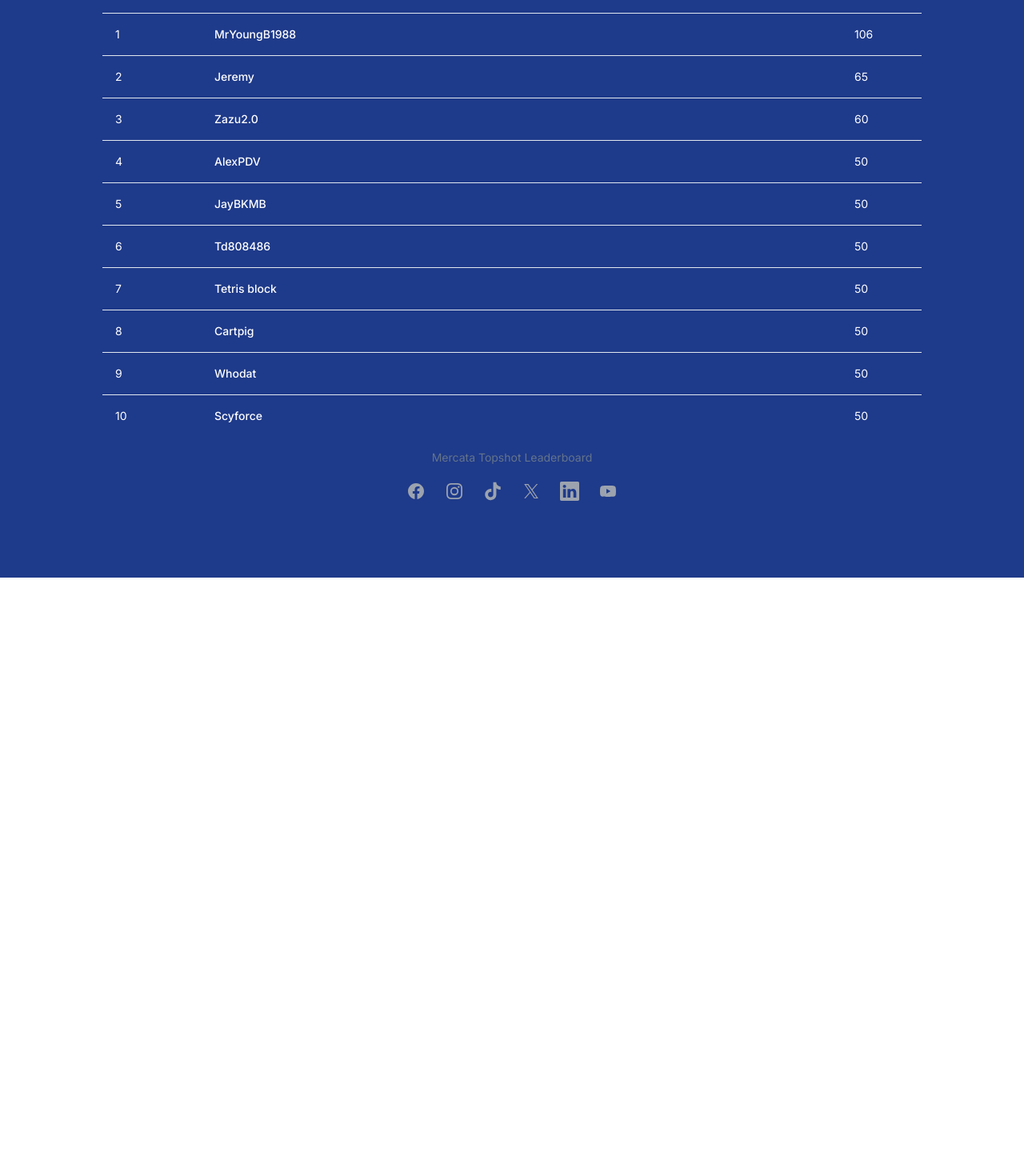
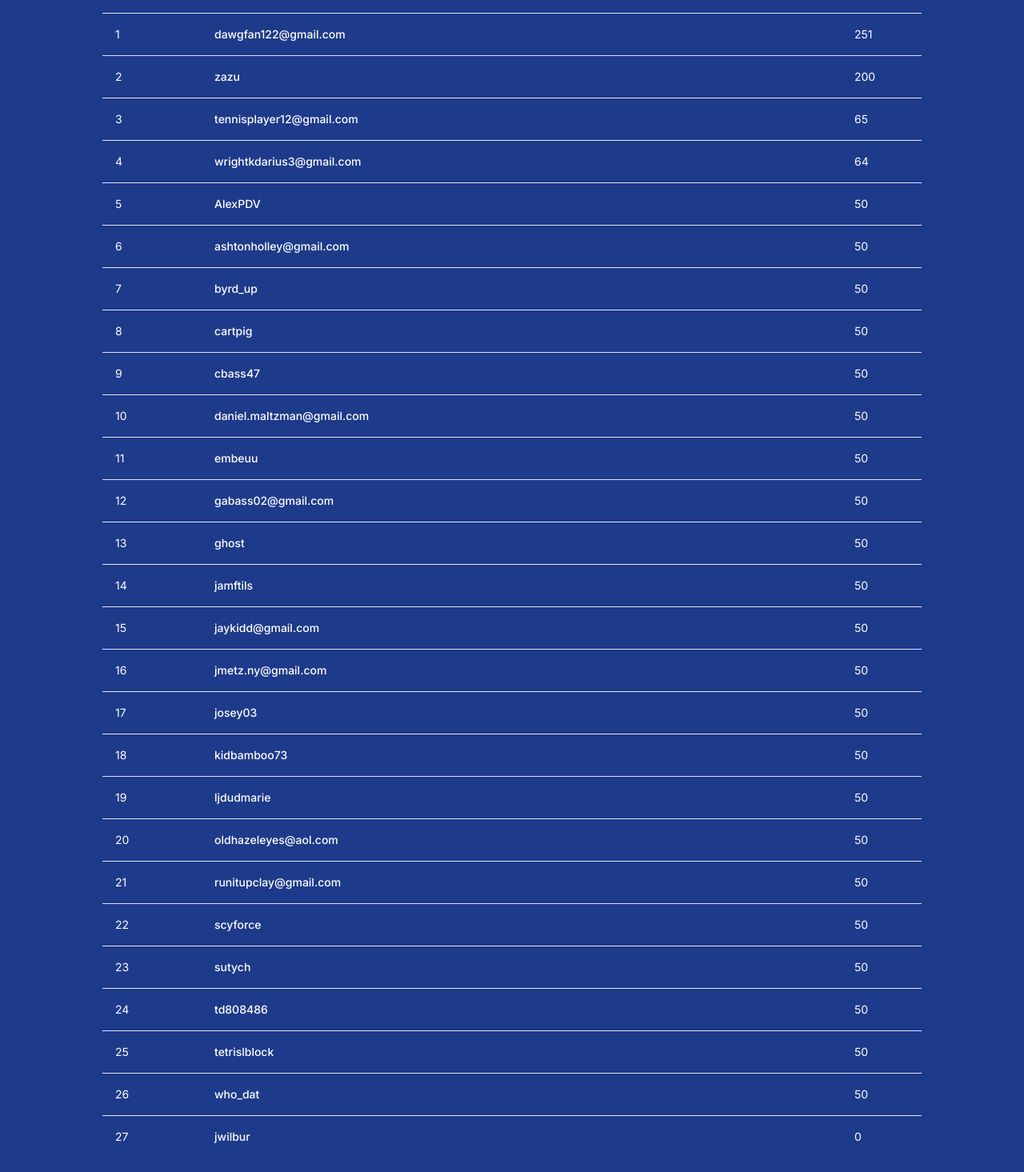
Before and after one commit to michaelbtan/topshot-leaderboard, a Next.js app in the folder topshot-leaderboard/: page / in a window 1280 px wide. Shown: the part 440-1905 px from the top of the page at 80% size. Before the commit the page ends 1162 px from the top, so only its background shows below. Built offline with nearby package versions, Linux system fonts and the light colour scheme.

Commit message:
updated scores

```diff
--- a/topshot-leaderboard/src/app/page.tsx
+++ b/topshot-leaderboard/src/app/page.tsx
@@ -11,16 +11,33 @@ import {
 import Footer from "@/components/footer";
 
 const data = [
-  { id: 1, name: "MrYoungB1988", strats: 106 },
-  { id: 2, name: "Jeremy", strats: 65 },
-  { id: 3, name: "Zazu2.0", strats: 60 },
-  { id: 4, name: "AlexPDV", strats: 50 },
-  { id: 5, name: "JayBKMB", strats: 50 },
-  { id: 6, name: "Td808486", strats: 50 },
-  { id: 7, name: "Tetris block", strats: 50 },
-  { id: 8, name: "Cartpig", strats: 50 },
-  { id: 9, name: "Whodat", strats: 50 },
-  { id: 10, name: "Scyforce", strats: 50 },
+  {"id": 1, "name": "dawgfan122@gmail.com", "strats": 251},
+  {"id": 2, "name": "zazu", "strats": 200},
+  {"id": 3, "name": "tennisplayer12@gmail.com", "strats": 65},
+  {"id": 4, "name": "wrightkdarius3@gmail.com", "strats": 64},
+  {"id": 5, "name": "AlexPDV", "strats": 50},
+  {"id": 6, "name": "ashtonholley@gmail.com", "strats": 50},
+  {"id": 7, "name": "byrd_up", "strats": 50},
+  {"id": 8, "name": "cartpig", "strats": 50},
+  {"id": 9, "name": "cbass47", "strats": 50},
+  {"id": 10, "name": "daniel.maltzman@gmail.com", "strats": 50},
+  {"id": 11, "name": "embeuu", "strats": 50},
+  {"id": 12, "name": "gabass02@gmail.com", "strats": 50},
+  {"id": 13, "name": "ghost", "strats": 50},
+  {"id": 14, "name": "jamftils", "strats": 50},
+  {"id": 15, "name": "jaykidd@gmail.com", "strats": 50},
+  {"id": 16, "name": "jmetz.ny@gmail.com", "strats": 50},
+  {"id": 17, "name": "josey03", "strats": 50},
+  {"id": 18, "name": "kidbamboo73", "strats": 50},
+  {"id": 19, "name": "ljdudmarie", "strats": 50},
+  {"id": 20, "name": "oldhazeleyes@aol.com", "strats": 50},
+  {"id": 21, "name": "runitupclay@gmail.com", "strats": 50},
+  {"id": 22, "name": "scyforce", "strats": 50},
+  {"id": 23, "name": "sutych", "strats": 50},
+  {"id": 24, "name": "td808486", "strats": 50},
+  {"id": 25, "name": "tetrislblock", "strats": 50},
+  {"id": 26, "name": "who_dat", "strats": 50},
+  {"id": 27, "name": "jwilbur", "strats": 0},
 ];
 
 export default function Home() {
```
